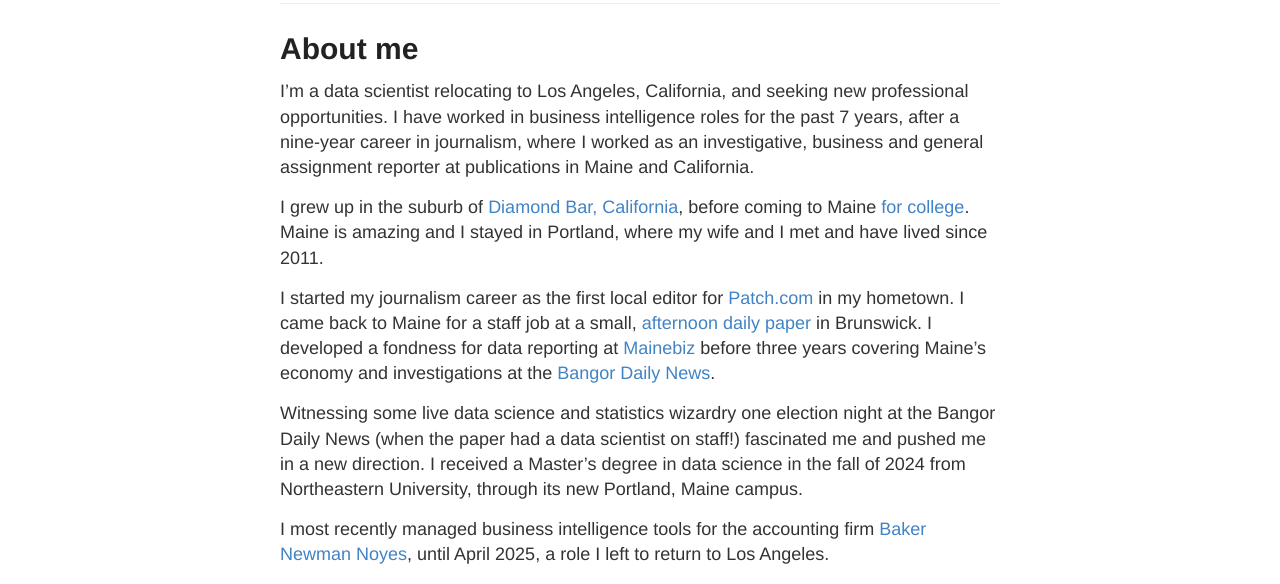
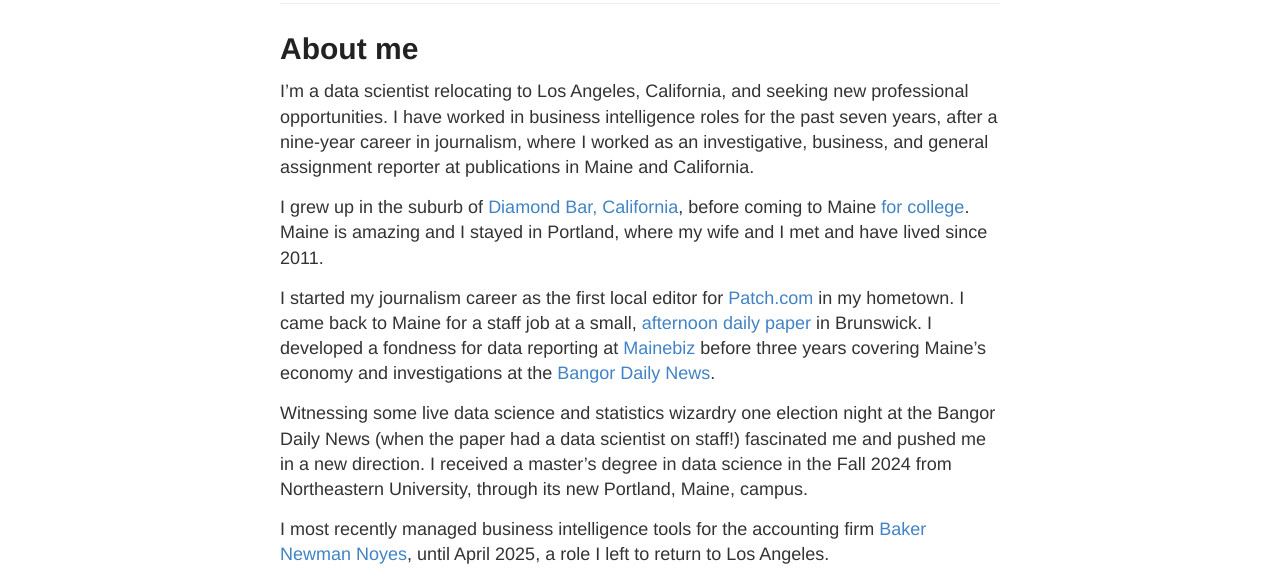
Before and after one commit to darrenfishell/darrenfishell.github.io, a Jekyll site: the page built from about.md, in a window 1280 px wide. Shown: the part 132-716 px from the top of the page. Built offline with Jekyll 4.4.1, drawn with Linux system fonts in a browser that asks for light colours.

Commit message:
Style adjustments

```diff
--- a/about.md
+++ b/about.md
@@ -4,13 +4,13 @@
 permalink: /about/
 ---
 
-I'm a data scientist relocating to Los Angeles, California, and seeking new professional opportunities. I have worked in business intelligence roles for the past 7 years, after a nine-year career in journalism, where I worked as an investigative, business and general assignment reporter at publications in Maine and California.
+I'm a data scientist relocating to Los Angeles, California, and seeking new professional opportunities. I have worked in business intelligence roles for the past seven years, after a nine-year career in journalism, where I worked as an investigative, business, and general assignment reporter at publications in Maine and California.
 
 I grew up in the suburb of [Diamond Bar, California](https://en.wikipedia.org/wiki/Diamond_Bar,_California), before coming to Maine [for college](http://bowdoin.edu). Maine is amazing and I stayed in Portland, where my wife and I met and have lived since 2011.
 
 I started my journalism career as the first local editor for [Patch.com](https://patch.com/users/darren-fishell) in my hometown. I came back to Maine for a staff job at a small, [afternoon daily paper](http://timesrecord.com) in Brunswick. I developed a fondness for data reporting at [Mainebiz](http://mainebiz.com) before three years covering Maine's economy and investigations at the [Bangor Daily News](http://bangordailynews.com).
 
-Witnessing some live data science and statistics wizardry one election night at the Bangor Daily News (when the paper had a data scientist on staff!) fascinated me and pushed me in a new direction. I received a Master's degree in data science in the fall of 2024 from Northeastern University, through its new Portland, Maine campus.
+Witnessing some live data science and statistics wizardry one election night at the Bangor Daily News (when the paper had a data scientist on staff!) fascinated me and pushed me in a new direction. I received a master's degree in data science in the Fall 2024 from Northeastern University, through its new Portland, Maine, campus.
 
 I most recently managed business intelligence tools for the accounting firm [Baker Newman Noyes](https://www.bnncpa.com/), until April 2025, a role I left to return to Los Angeles.
 
```
